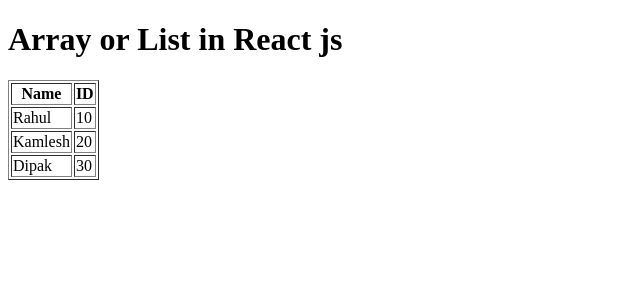
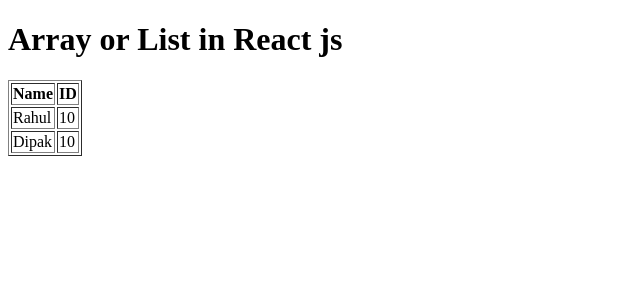
Before and after one commit to Krunal01/Practice, a React (Create React App) app: page / in a window 1280 px wide. Shown: the top 300 px of the page, without its empty margins (0-640 px from the left). Built offline with nearby package versions, Linux system fonts and the light colour scheme.

Commit message:
if condition in array

```diff
--- a/src/Arr.js
+++ b/src/Arr.js
@@ -3,7 +3,7 @@ function Arr() {
   const students = [
     { name: "Rahul", id: 10 },
     { name: "Kamlesh", id: 20 },
-    { name: "Dipak", id: 30 },
+    { name: "Dipak", id: 10 },
   ];
   //   const emp = [0, 1, 2, 3];
   //   students.map((e) => {
@@ -14,16 +14,20 @@ function Arr() {
       <h1>Array or List in React js</h1>
 
       <table border="1">
-        <tr>
-          <th> Name </th>
-          <th> ID </th>
-        </tr>
-        {students.map((e) => (
+        <tbody>
           <tr>
-            <td>{e.name}</td>
-            <td>{e.id}</td>
+            <th> Name </th>
+            <th> ID </th>
           </tr>
-        ))}
+          {students.map((e, i) =>
+            e.id === 10 ? (
+              <tr key={i}>
+                <td>{e.name}</td>
+                <td>{e.id}</td>
+              </tr>
+            ) : null
+          )}
+        </tbody>
       </table>
     </div>
   );
```
